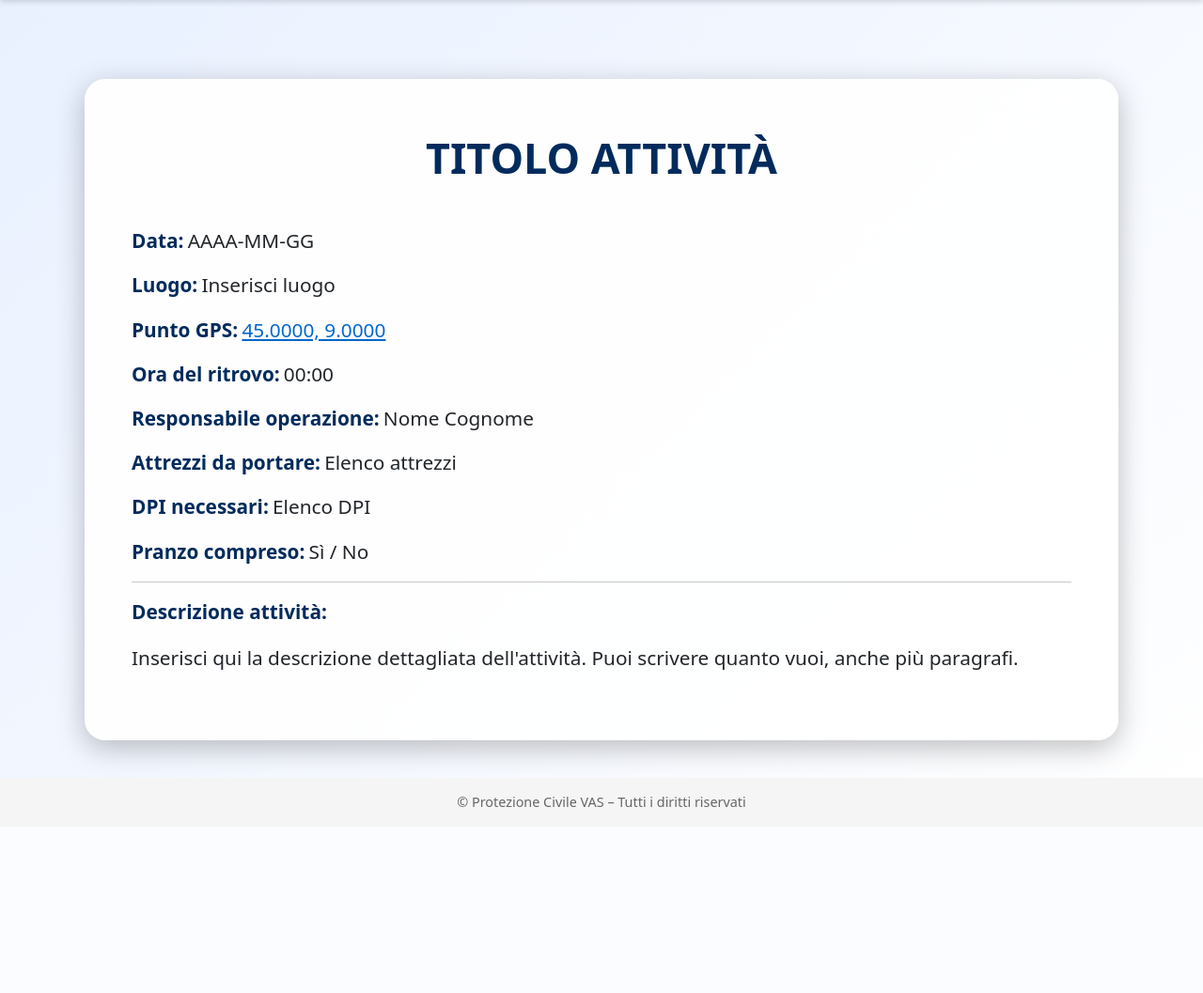
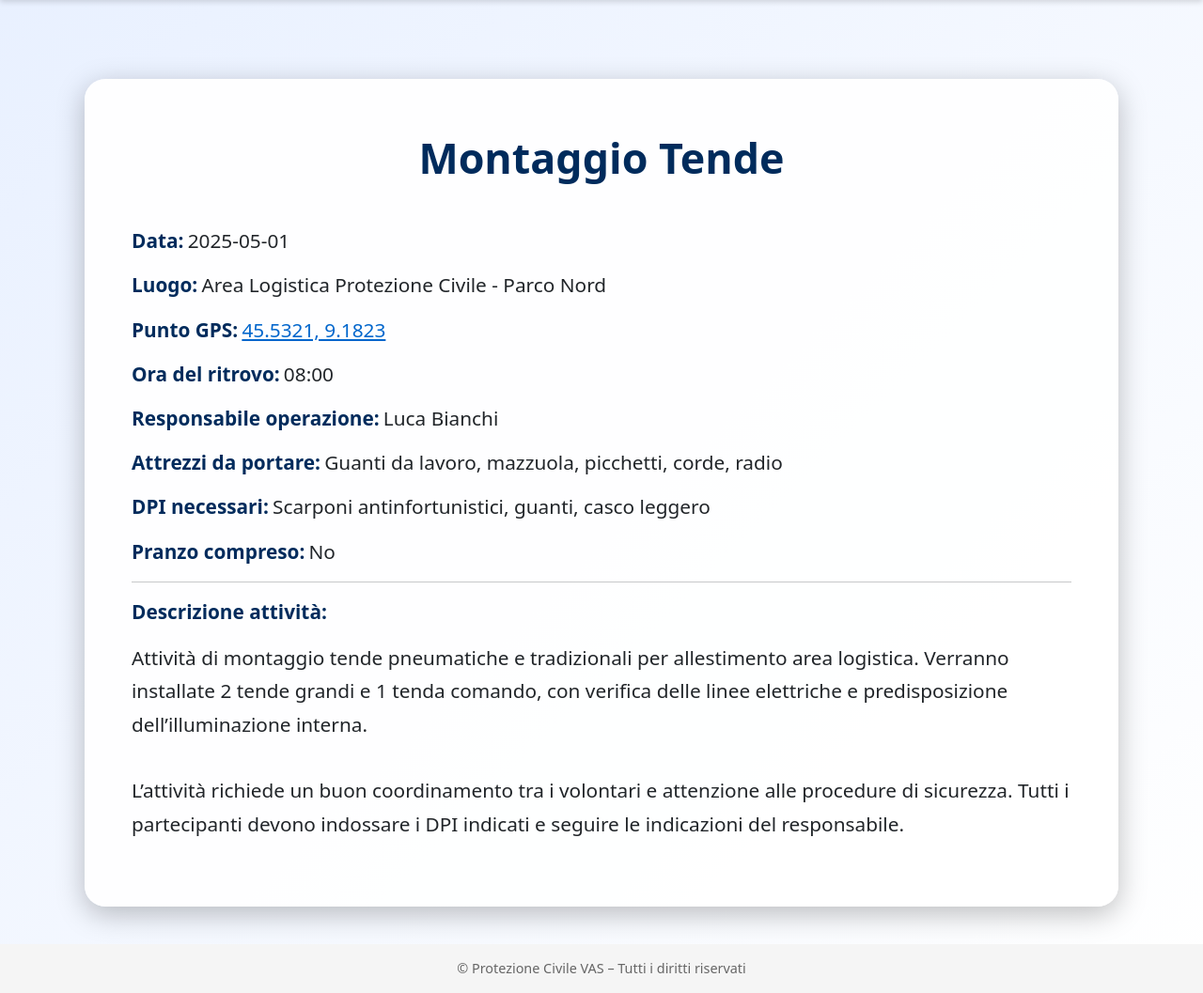
Before and after one commit to emiliomaj60-lang/prot_civ_vas, a Flask app: template templates/attivita/montaggio_tende.html in a window 1280 px wide. Shown: the part 76-1133 px from the top of the page at 94% size. Before the commit the page ends 935 px from the top, so only its background shows below. Run offline with Flask 3, Linux system fonts and the light colour scheme; the template is opened without the code that fills it, so the values that code supplies are empty.

Commit message:
Add files via upload

```diff
--- a/templates/attivita/montaggio_tende.html
+++ b/templates/attivita/montaggio_tende.html
@@ -1,5 +1,5 @@
 {% extends "base.html" %}
-{% block title %}Titolo Attività{% endblock %}
+{% block title %}Montaggio Tende{% endblock %}
 
 {% block content %}
 
@@ -43,50 +43,54 @@
 <div class="attivita-box">
 
     <!-- TITOLO -->
-    <div class="attivita-title">TITOLO ATTIVITÀ</div>
+    <div class="attivita-title">Montaggio Tende</div>
 
     <!-- DATA -->
     <p><span class="attivita-label">Data:</span>
-       <span class="attivita-value">AAAA-MM-GG</span></p>
+       <span class="attivita-value">2025-05-01</span></p>
 
     <!-- LUOGO -->
     <p><span class="attivita-label">Luogo:</span>
-       <span class="attivita-value">Inserisci luogo</span></p>
+       <span class="attivita-value">Area Logistica Protezione Civile - Parco Nord</span></p>
 
     <!-- GPS -->
     <p><span class="attivita-label">Punto GPS:</span>
-       <a class="gps-link" href="https://maps.google.com/?q=45.0000,9.0000" target="_blank">
-           45.0000, 9.0000
+       <a class="gps-link" href="https://maps.google.com/?q=45.5321,9.1823" target="_blank">
+           45.5321, 9.1823
        </a>
     </p>
 
     <!-- ORA -->
     <p><span class="attivita-label">Ora del ritrovo:</span>
-       <span class="attivita-value">00:00</span></p>
+       <span class="attivita-value">08:00</span></p>
 
     <!-- RESPONSABILE -->
     <p><span class="attivita-label">Responsabile operazione:</span>
-       <span class="attivita-value">Nome Cognome</span></p>
+       <span class="attivita-value">Luca Bianchi</span></p>
 
     <!-- ATTREZZI -->
     <p><span class="attivita-label">Attrezzi da portare:</span>
-       <span class="attivita-value">Elenco attrezzi</span></p>
+       <span class="attivita-value">Guanti da lavoro, mazzuola, picchetti, corde, radio</span></p>
 
     <!-- DPI -->
     <p><span class="attivita-label">DPI necessari:</span>
-       <span class="attivita-value">Elenco DPI</span></p>
+       <span class="attivita-value">Scarponi antinfortunistici, guanti, casco leggero</span></p>
 
     <!-- PRANZO -->
     <p><span class="attivita-label">Pranzo compreso:</span>
-       <span class="attivita-value">Sì / No</span></p>
+       <span class="attivita-value">No</span></p>
 
     <hr>
 
     <!-- DESCRIZIONE -->
     <p class="attivita-label">Descrizione attività:</p>
     <p class="attivita-value" style="line-height:1.7;">
-        Inserisci qui la descrizione dettagliata dell'attività.
-        Puoi scrivere quanto vuoi, anche più paragrafi.
+        Attività di montaggio tende pneumatiche e tradizionali per allestimento area logistica.
+        Verranno installate 2 tende grandi e 1 tenda comando, con verifica delle linee elettriche
+        e predisposizione dell’illuminazione interna.
+        <br><br>
+        L’attività richiede un buon coordinamento tra i volontari e attenzione alle procedure di sicurezza.
+        Tutti i partecipanti devono indossare i DPI indicati e seguire le indicazioni del responsabile.
     </p>
 
 </div>
```
